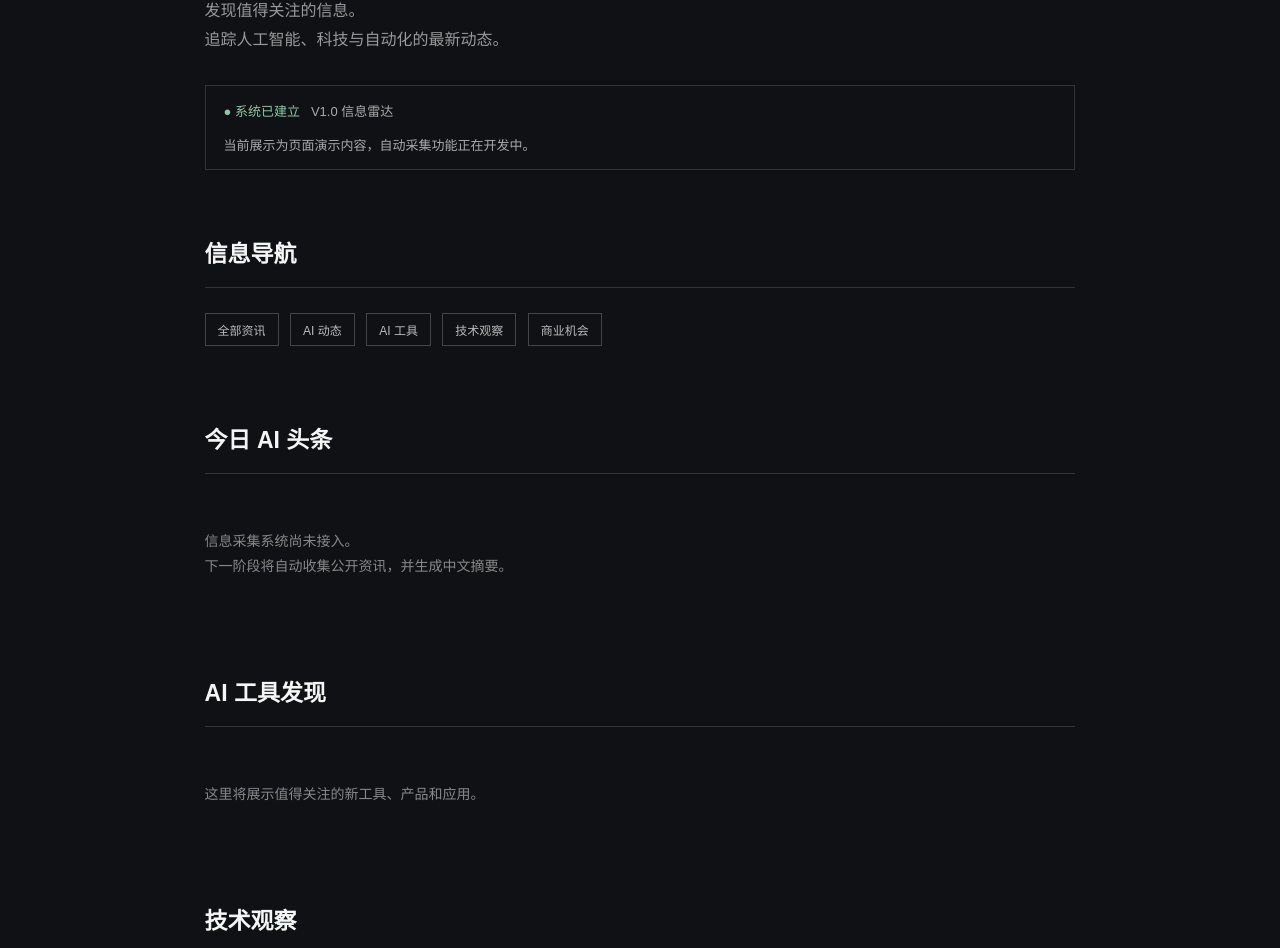
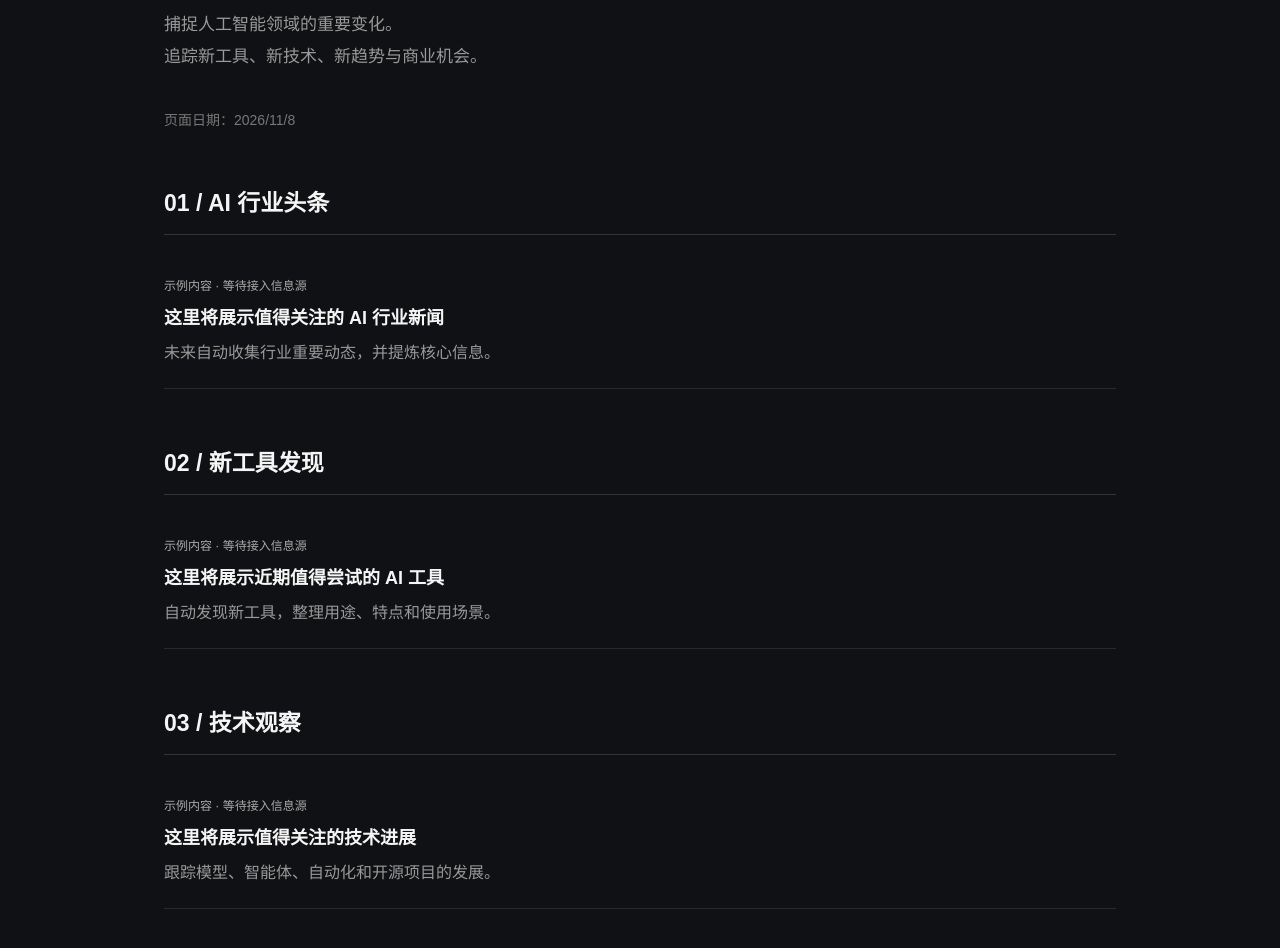
Before and after one commit to onemakerchrislee/one-person-maker, a plain HTML site: page radar/index.html in a window 1280 px wide. Shown: the part 253-1201 px from the top of the page. Drawn offline with Linux system fonts and the light colour scheme.

Commit message:
Update index.html

```diff
--- a/radar/index.html
+++ b/radar/index.html
@@ -4,241 +4,144 @@
 <head>
 <meta charset="UTF-8">
 <meta name="viewport" content="width=device-width, initial-scale=1.0">
-<meta name="description" content="一人造物工作室 AI 信息雷达，追踪人工智能、科技与自动化动态。">
 <title>AI 信息雷达 | 一人造物工作室</title>
-
 <style>
 * {
   box-sizing: border-box;
 }
-
 body {
   margin: 0;
   background: #101114;
   color: #f5f5f5;
   font-family: Arial, "Microsoft YaHei", sans-serif;
 }
-
-a {
-  color: inherit;
+header {
+  padding: 24px 8%;
+  border-bottom: 1px solid #333;
+}
+header a {
+  color: #aaa;
   text-decoration: none;
 }
-
-header {
-  padding: 22px 7%;
-  border-bottom: 1px solid #333;
-  display: flex;
-  justify-content: space-between;
-  align-items: center;
+main {
+  max-width: 1000px;
+  margin: auto;
+  padding: 70px 24px;
 }
-
-.logo {
-  font-size: 19px;
-  font-weight: bold;
-}
-
-.back {
-  color: #aaa;
-  font-size: 13px;
-}
-
-.container {
-  max-width: 1050px;
-  margin: auto;
-  padding: 65px 7%;
-}
-
 .tag {
   color: #aaa;
   letter-spacing: 4px;
   font-size: 12px;
 }
-
 h1 {
   font-size: 42px;
-  margin: 22px 0 12px;
+  margin: 22px 0;
 }
-
-.subtitle {
+.intro {
   color: #999;
-  font-size: 16px;
-  line-height: 1.8;
+  line-height: 1.9;
+  font-size: 17px;
 }
-
-.status {
-  margin-top: 30px;
-  padding: 15px 18px;
-  border: 1px solid #333;
-  color: #aaa;
-  font-size: 13px;
-}
-
-.status span {
-  color: #8bc9a2;
-}
-
-.section {
-  margin-top: 65px;
-}
-
-.section-title {
-  font-size: 23px;
-  padding-bottom: 18px;
-  border-bottom: 1px solid #333;
-  margin-bottom: 25px;
-}
-
-.category {
-  display: inline-block;
-  padding: 7px 12px;
-  border: 1px solid #444;
-  color: #bbb;
-  font-size: 12px;
-  margin: 0 7px 10px 0;
-}
-
-.news {
-  border-bottom: 1px solid #292929;
-  padding: 23px 0;
-}
-
-.news-type {
-  color: #8bc9a2;
-  font-size: 12px;
-}
-
-.news h3 {
-  font-size: 18px;
-  margin: 12px 0;
-}
-
-.news p {
-  color: #999;
-  line-height: 1.8;
+.date {
+  color: #777;
+  margin: 35px 0;
   font-size: 14px;
 }
-
-.news small {
-  color: #666;
+.section-title {
+  margin-top: 55px;
+  padding-bottom: 16px;
+  border-bottom: 1px solid #333;
+  font-size: 23px;
 }
-
-.empty {
-  padding: 30px 0;
-  color: #888;
-  line-height: 1.8;
-  font-size: 14px;
+.item {
+  padding: 22px 0;
+  border-bottom: 1px solid #292929;
 }
-
+.item h3 {
+  font-size: 18px;
+  margin: 0 0 10px;
+}
+.item p {
+  color: #999;
+  line-height: 1.7;
+  margin: 0;
+}
+.label {
+  color: #aaa;
+  font-size: 12px;
+  margin-bottom: 10px;
+}
 footer {
-  border-top: 1px solid #333;
-  padding: 35px 7%;
+  padding: 35px;
   text-align: center;
   color: #666;
-  font-size: 13px;
+  border-top: 1px solid #333;
 }
-
 @media (max-width: 650px) {
-  header {
-    padding: 20px 6%;
+  h1 {
+    font-size: 32px;
   }
-
-  .logo {
-    font-size: 16px;
-  }
-
-  .container {
-    padding: 48px 6%;
-  }
-
-  h1 {
-    font-size: 34px;
-  }
-
-  .section {
-    margin-top: 48px;
-  }
-
-  .news h3 {
-    font-size: 17px;
-    line-height: 1.6;
+  main {
+    padding-top: 50px;
   }
 }
 </style>
 </head>
-
 <body>
 
 <header>
-  <div class="logo">一人造物工作室.</div>
-  <a class="back" href="../index.html">返回首页 ↗</a>
+  <a href="../index.html">← 返回一人造物工作室</a>
 </header>
 
-<main class="container">
-
-  <div class="tag">ONE PERSON MAKER STUDIO</div>
+<main>
+  <div class="tag">ONE PERSON MAKER STUDIO / RADAR</div>
 
   <h1>AI 信息雷达</h1>
 
-  <p class="subtitle">
-    发现值得关注的信息。<br>
-    追踪人工智能、科技与自动化的最新动态。
+  <p class="intro">
+    捕捉人工智能领域的重要变化。<br>
+    追踪新工具、新技术、新趋势与商业机会。
   </p>
 
-  <div class="status">
-    <span>● 系统已建立</span>
-    &nbsp; V1.0 信息雷达
-    <br><br>
-    当前展示为页面演示内容，自动采集功能正在开发中。
+  <div class="date" id="today"></div>
+
+  <h2 class="section-title">01 / AI 行业头条</h2>
+  <div class="item">
+    <div class="label">示例内容 · 等待接入信息源</div>
+    <h3>这里将展示值得关注的 AI 行业新闻</h3>
+    <p>未来自动收集行业重要动态，并提炼核心信息。</p>
   </div>
 
-  <section class="section">
-    <h2 class="section-title">信息导航</h2>
+  <h2 class="section-title">02 / 新工具发现</h2>
+  <div class="item">
+    <div class="label">示例内容 · 等待接入信息源</div>
+    <h3>这里将展示近期值得尝试的 AI 工具</h3>
+    <p>自动发现新工具，整理用途、特点和使用场景。</p>
+  </div>
 
-    <span class="category">全部资讯</span>
-    <span class="category">AI 动态</span>
-    <span class="category">AI 工具</span>
-    <span class="category">技术观察</span>
-    <span class="category">商业机会</span>
-  </section>
+  <h2 class="section-title">03 / 技术观察</h2>
+  <div class="item">
+    <div class="label">示例内容 · 等待接入信息源</div>
+    <h3>这里将展示值得关注的技术进展</h3>
+    <p>跟踪模型、智能体、自动化和开源项目的发展。</p>
+  </div>
 
-  <section class="section">
-    <h2 class="section-title">今日 AI 头条</h2>
-
-    <div class="empty">
-      信息采集系统尚未接入。<br>
-      下一阶段将自动收集公开资讯，并生成中文摘要。
-    </div>
-  </section>
-
-  <section class="section">
-    <h2 class="section-title">AI 工具发现</h2>
-
-    <div class="empty">
-      这里将展示值得关注的新工具、产品和应用。
-    </div>
-  </section>
-
-  <section class="section">
-    <h2 class="section-title">技术观察</h2>
-
-    <div class="empty">
-      追踪人工智能、软件开发、智能体与自动化技术。
-    </div>
-  </section>
-
-  <section class="section">
-    <h2 class="section-title">每日机会</h2>
-
-    <div class="empty">
-      从新技术和新产品中，发现值得普通人尝试的机会。
-    </div>
-  </section>
-
+  <h2 class="section-title">04 / 商业机会</h2>
+  <div class="item">
+    <div class="label">示例内容 · 等待接入信息源</div>
+    <h3>这里将展示 AI 带来的新机会</h3>
+    <p>关注可以落地的产品方向、创业思路和应用场景。</p>
+  </div>
 </main>
 
 <footer>
   © 2026 一人造物工作室 · AI 信息雷达
 </footer>
 
+<script>
+document.getElementById("today").textContent =
+  "页面日期：" + new Date().toLocaleDateString("zh-CN");
+</script>
+
 </body>
 </html>
```
